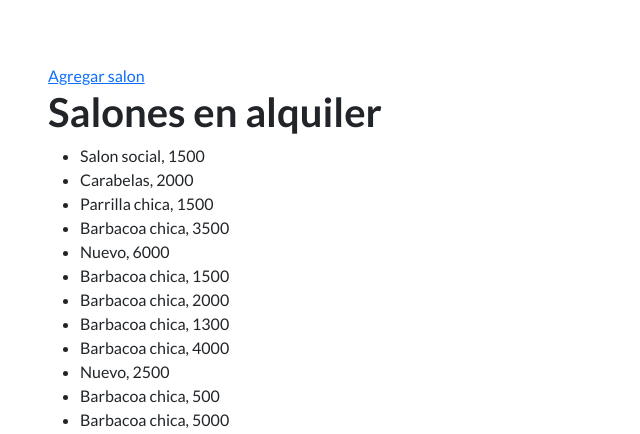
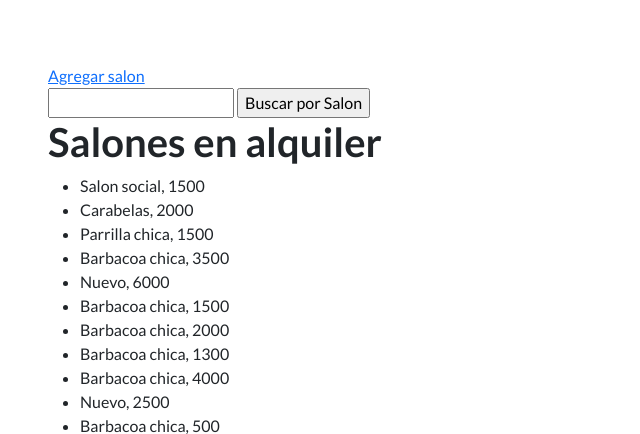
Before and after one commit to Peulype/PYTHON_3ENTREGA_2PRUEBA2, a Django app: page /salones/ in a window 1280 px wide. Shown: the part 66-500 px from the top of the page, without its empty margins (0-640 px from the left). Run offline with Django 4.2, Linux system fonts and the light colour scheme; data comes from the database, SQL or seed files in the repository; some libraries are stand-ins or nearby versions.

Commit message:
busqueda de salones

```diff
--- a/club_once_estrellas/templates/club_once_estrellas/lista_salones.html
+++ b/club_once_estrellas/templates/club_once_estrellas/lista_salones.html
@@ -4,6 +4,11 @@
 <section>
   <div>
     <a href = "{% url 'agregar_salon' %}">Agregar salon</a>
+    <form action="{% url 'buscar_salon' %}" method="post">
+      {% csrf_token %}
+      <input type="text" name="busqueda">
+      <input type="submit" value="Buscar por Salon">
+    </form>
     <h1>Salones en alquiler</h1>
     <ul>
     {% for tiposalon in Salones %}
--- a/club_once_estrellas/urls.py
+++ b/club_once_estrellas/urls.py
@@ -18,13 +18,14 @@ from django.contrib import admin
 from django.urls import path
 from django.urls import path, include
 
-from club_once_estrellas.views import lista_de_actividades, Salones_en_alquiler, lista_de_socios, agregar_salon
+from club_once_estrellas.views import lista_de_actividades, Salones_en_alquiler, lista_de_socios, agregar_salon, buscar_salon
+
 
 
 urlpatterns = [
     path("actividades/", lista_de_actividades, name="lista_actividades"),
     path("salones/", Salones_en_alquiler, name="lista_salones"),
     path("Sociosonce/", lista_de_socios, name= "lista_de_socios"),
-    path("agregar-salon/", agregar_salon, name= "agregar_salon")
-
-]
+    path("agregar-salon/", agregar_salon, name= "agregar_salon"),
+    path("buscar-salon/", buscar_salon, name= "buscar_salon")
+    ]
--- a/club_once_estrellas/views.py
+++ b/club_once_estrellas/views.py
@@ -87,8 +87,24 @@ def agregar_salon(request):
         formulario = SalonesFormulario()
     http_response = render(
             request=request,
-            template_name='club_once_estrellas/formulario_salones.html',
+            template_name='club_once_estrellas/formulario_a_mano.html',
             context={'formulario': formulario}
 
     )
     return http_response
+
+def buscar_salon(request):
+    if request.method == "POST":
+        data = request.POST
+        busqueda = data["busqueda"]
+        salon = Salones.objects.filter(tipo__contains=busqueda)
+        contexto = {
+            'Salones': salon,
+            }
+
+        http_response = render(
+            request=request,
+            template_name='club_once_estrellas/lista_salones.html',
+            context=contexto,
+        )
+        return http_response
```
